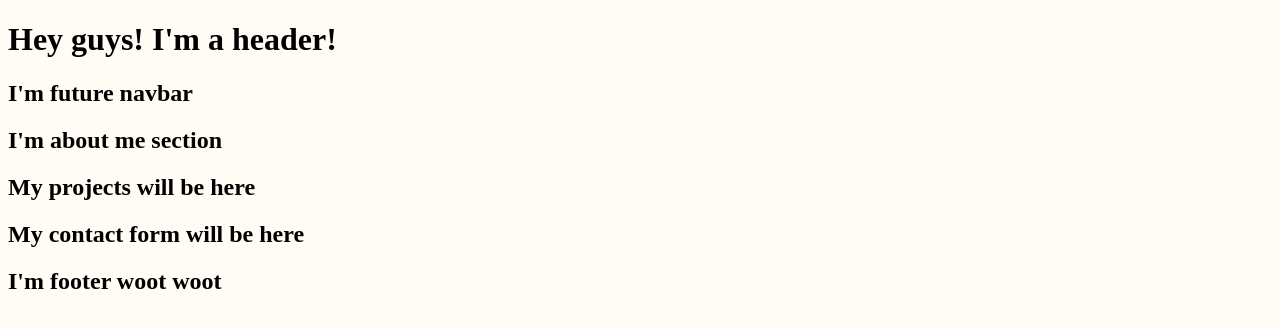
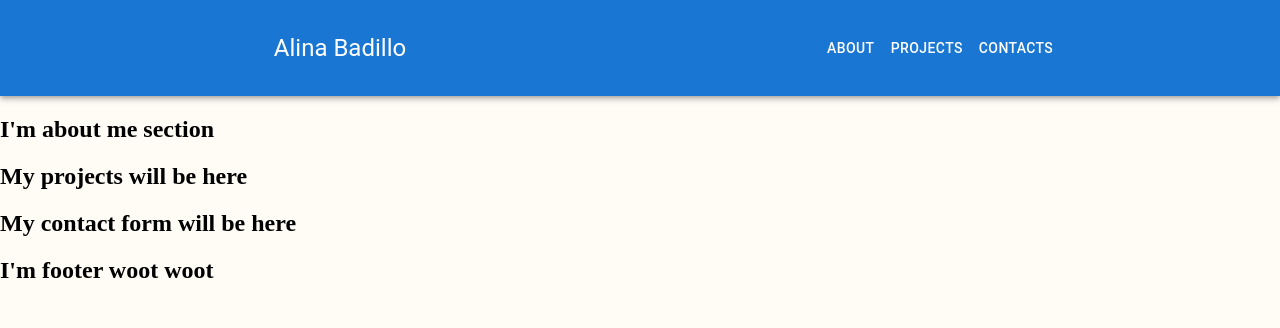
Before and after one commit to AlinaB108/personal-portfolio-react, a React (Create React App) app: page / in a window 1280 px wide. Shown: the top 328 px of the page. Built offline with nearby package versions, Linux system fonts and the light colour scheme.

Commit message:
Basic navbar is done; will need styling

```diff
--- a/src/App.css
+++ b/src/App.css
@@ -1,3 +1,4 @@
 body {
   background-color: #fefcf5;
+  margin: 0;
 }
--- a/src/components/Navbar/Navbar.js
+++ b/src/components/Navbar/Navbar.js
@@ -1,14 +1,35 @@
 import React from 'react';
 import './Navbar.css';
 import '../../App.css';
+import { AppBar, Box, Toolbar, Typography, Button, Grid } from '@mui/material';
 
-export default function Navbar() {
+function NavBar() {
   return (
-    <div>
-      <h1>Hey guys! I'm a header!</h1>
-      <h2>I'm future navbar</h2>
-    </div>
+    <AppBar position="static" item sx={{ p:2 }}>
+      <Toolbar>
+        <Grid container justifyContent="center" item xs={6}>
+          <Typography variant="h5" style={{ textDecoration: 'none', color: 'inherit' }}>
+            Alina Badillo
+          </Typography>
+        </Grid>
+        <Grid container justifyContent="center" textAlign="center" item xs={6} sx={{ px:4 }}>
+          <Box mx={6}>
+            <Button component="a" href="#About" color="inherit">
+              About
+            </Button>
+            <Button component="a" href="#Projects" color="inherit">
+              Projects
+            </Button>
+            <Button component="a" href="#Contacts" color="inherit">
+              Contacts
+            </Button>
+          </Box>
+        </Grid>
+      </Toolbar>
+    </AppBar>
   );
 }
 
+export default NavBar;
+
 //  https://www.youtube.com/watch?v=SLfhMt5OUPI
--- a/src/components/Projects/Projects.js
+++ b/src/components/Projects/Projects.js
@@ -1,6 +1,7 @@
 import React from 'react';
 import '../../App.css';
 import './Projects.css';
+import { AppBar, Box, Toolbar, Typography, Button, Grid } from '@mui/material';
 
 export default function Projects() {
   return (
```
